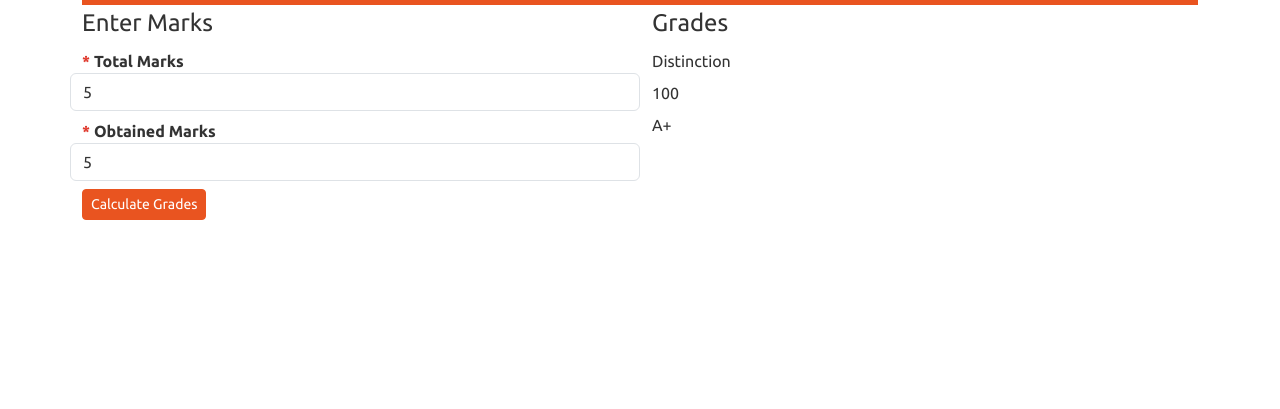
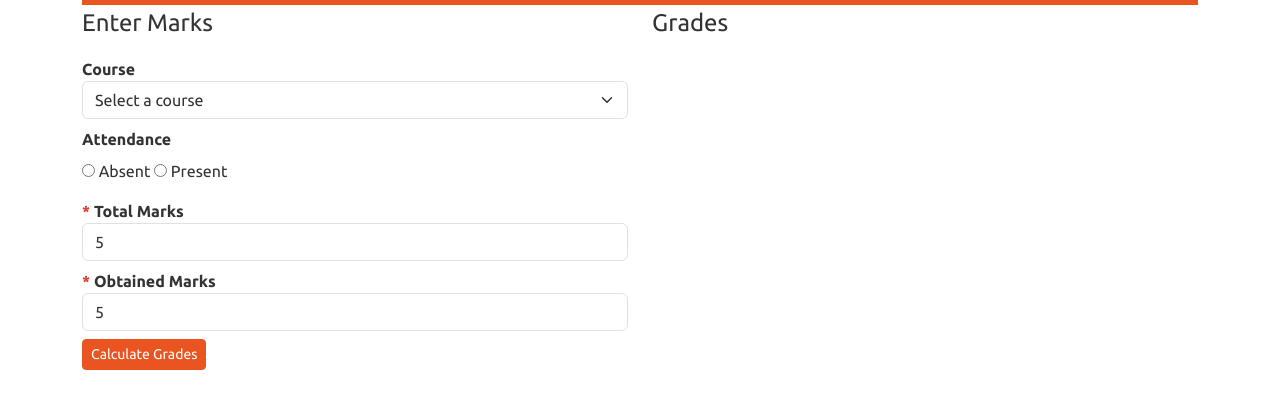
Before and after one commit to waqarkabir/LMS, a plain HTML site: page GradeCalculator.html in a window 1280 px wide. Both pictures are taken after typing "5", "5" into the empty fields and a click on the button "Calculate Grades". Shown: the part 51-460 px from the top of the page. Drawn offline with nearby package versions, Linux system fonts and the light colour scheme.

Commit message:
getting values of input controls

```diff
--- a/GradeCalculator.html
+++ b/GradeCalculator.html
@@ -61,20 +61,47 @@
             <div class="col-lg-6">
                 <fieldset>
                     <legend>Enter Marks</legend>
-                    <div class="row mt-2">
+                    <div class="row">
+                        <div class="col-12 mt-2">
+                            <label class="fw-bold" for="course">
+                                Course</label>
+                            <select name="course" id="course" class="form-select">
+                                <option value="">Select a course</option>
+                                <option value="1">C#</option>
+                                <option value="2">HTML</option>
+                                <option value="3">CSS</option>
+                                <option value="4">JS</option>
+                            </select>
+                        </div>
+                        <div class="col-12 mt-2">
+                            <label class="fw-bold form-label" for="">
+                                Attendance
+                            </label><br>
+                            <input type="radio" name="attendance" id="absent" value="0">
+                            <label class="form-label" for="absent">
+                                Absent
+                            </label>
+                            <input type="radio" name="attendance" id="present" value="1">
+                            <label class="form-label" for="present">
+                                Present
+                            </label>
+
+                        </div>
+                        <div class="col-12 mt-2">
                             <label class="fw-bold" for="totalMarks"> <span class="text-danger">*</span>
                                 Total
                                 Marks</label>
                             <input type="number" id="totalMarks" name="totalMarks" class="form-control">
                         </div>
-                    <div class="row mt-2">
+                        <div class="col-12 mt-2">
                             <label class="fw-bold" for="obtainedMarks"><span class="text-danger">*</span>
                                 Obtained
                                 Marks</label>
                             <input type="number" id="obtainedMarks" name="obtainedMarks" class="form-control">
                         </div>
-                    <div class="mt-2">
+                        <div class="col-12 mt-2">
                             <button class="btn btn-sm btn-primary" id="btnCalculateGrades">Calculate Grades</button>
+                        </div>
                     </div>
                 </fieldset>
             </div>
@@ -101,13 +128,57 @@
         crossorigin="anonymous"></script>
 
     <script>
-        var btn = document.getElementById("btnCalculateGrades");
+        let btn = document.getElementById("btnCalculateGrades");
+
         btn.addEventListener("click", function ()
         {
             // alert("btn clicked!");
 
-            var totalMarks = document.getElementById("totalMarks").value;
-            var obtainedMarks = document.getElementById("obtainedMarks").value;
+            var resultMessage = document.getElementById("resultMessage");
+            var percentageMessage = document.getElementById("percentage");
+            var gradeMessage = document.getElementById("grade");
+
+            function EmptyResultFields()
+            {
+                resultMessage.textContent = "";
+                percentageMessage.textContent = "";
+                gradeMessage.textContent = "";
+            }
+            EmptyResultFields();
+            var subject = document.getElementById("course").value;
+            var attendance = document.querySelector('input[name="attendance"]:checked').value;
+            console.log(attendance);
+            // var attendanceOptions = document.querySelectorAll('input[name="attendance"]');
+            // for (const attendance of attendanceOptions)
+            // {
+            //     if (attendance.checked)
+            //     {
+
+            //         console.log("attendance", attendance.value);
+
+            //     }
+            // }
+            var totalMarks = parseInt(document.getElementById("totalMarks").value);
+            var obtainedMarks = parseInt(document.getElementById("obtainedMarks").value);
+
+            if (totalMarks == "" || obtainedMarks == "" || totalMarks == null || obtainedMarks == null)
+            {
+                result = "";
+                percentage = "";
+                grade = "";
+                EmptyResultFields();
+                alert("Please fill required fields");
+                return false;
+            }
+
+            if (totalMarks < obtainedMarks)
+            {
+                EmptyResultFields();
+                alert("Total marks cannot be smaller than obtained marks!");
+                return false;
+            }
+
+
             var percentage = (obtainedMarks / totalMarks) * 100;
             // console.warn(totalMarks);
             // console.error(obtainedMarks);
@@ -120,17 +191,13 @@
             var percentageMessage = document.getElementById("percentage");
             var gradeMessage = document.getElementById("grade");
 
-            if (totalMarks == "" || obtainedMarks == "" || totalMarks == null || obtainedMarks == null)
-            {
-                result = "";
-                percentage = "";
-                grade = "";
-                alert("Please fill required fields");
-            } else if (percentage >= 0 && percentage < 33)
+
+
+            if (percentage >= 0 && percentage < 33)
             {
                 result = "Fail";
                 grade = "F";
-            }else if (percentage >= 33 && percentage < 49)
+            } else if (percentage >= 33 && percentage < 49)
             {
                 result = "Pass";
                 grade = "D";
@@ -138,11 +205,11 @@
             {
                 result = "Pass";
                 grade = "C";
-            }else if (percentage >= 60 && percentage < 69)
+            } else if (percentage >= 60 && percentage < 69)
             {
                 result = "Pass";
                 grade = "B";
-            }else if (percentage >= 70 && percentage < 79)
+            } else if (percentage >= 70 && percentage < 79)
             {
                 result = "Pass";
                 grade = "B+";
@@ -151,7 +218,7 @@
             {
                 result = "Pass";
                 grade = "A";
-            }else
+            } else
             {
                 result = "Distinction";
                 grade = "A+";
```
Lines whose indentation alone changed are shown as unchanged.
